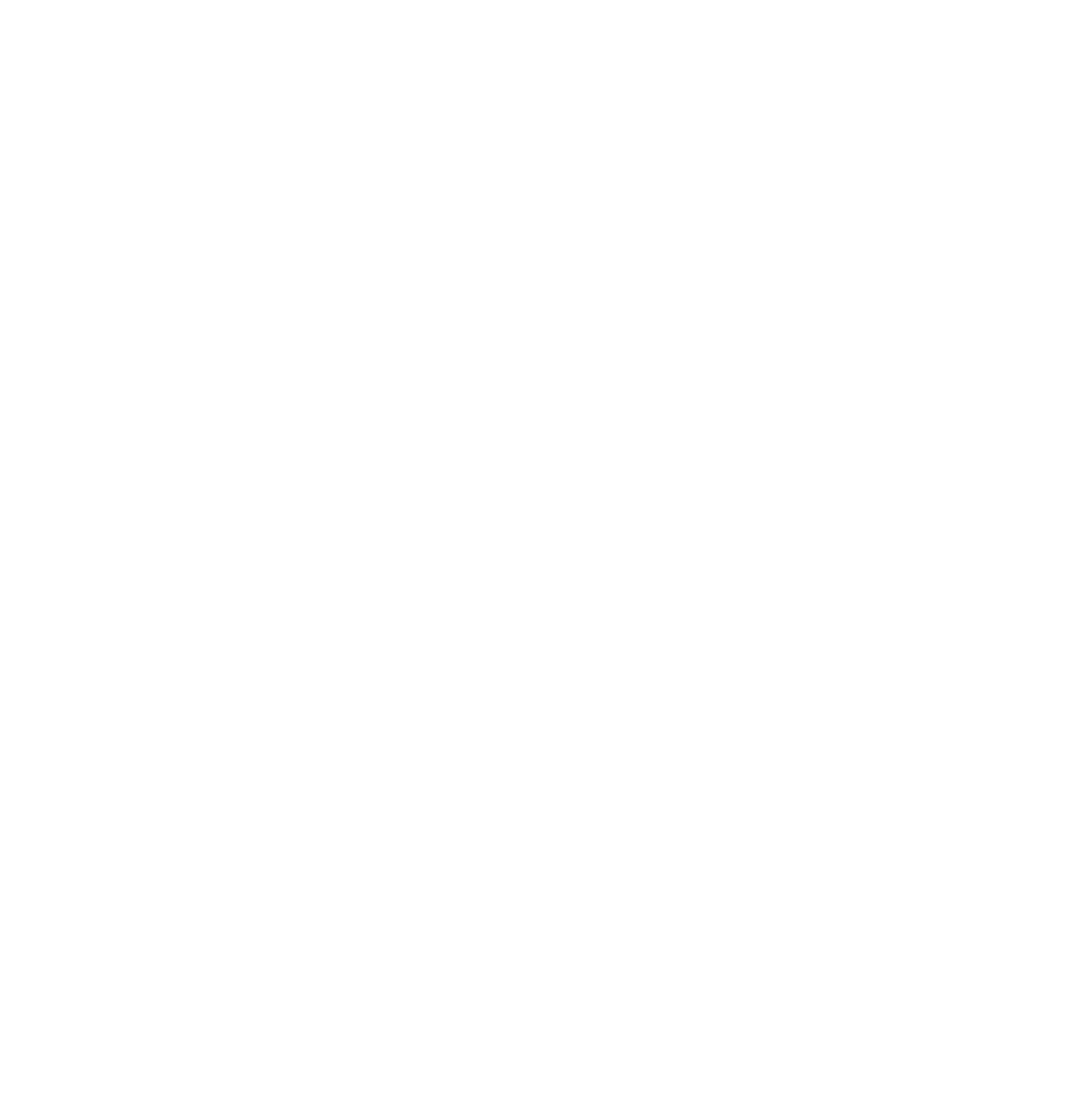
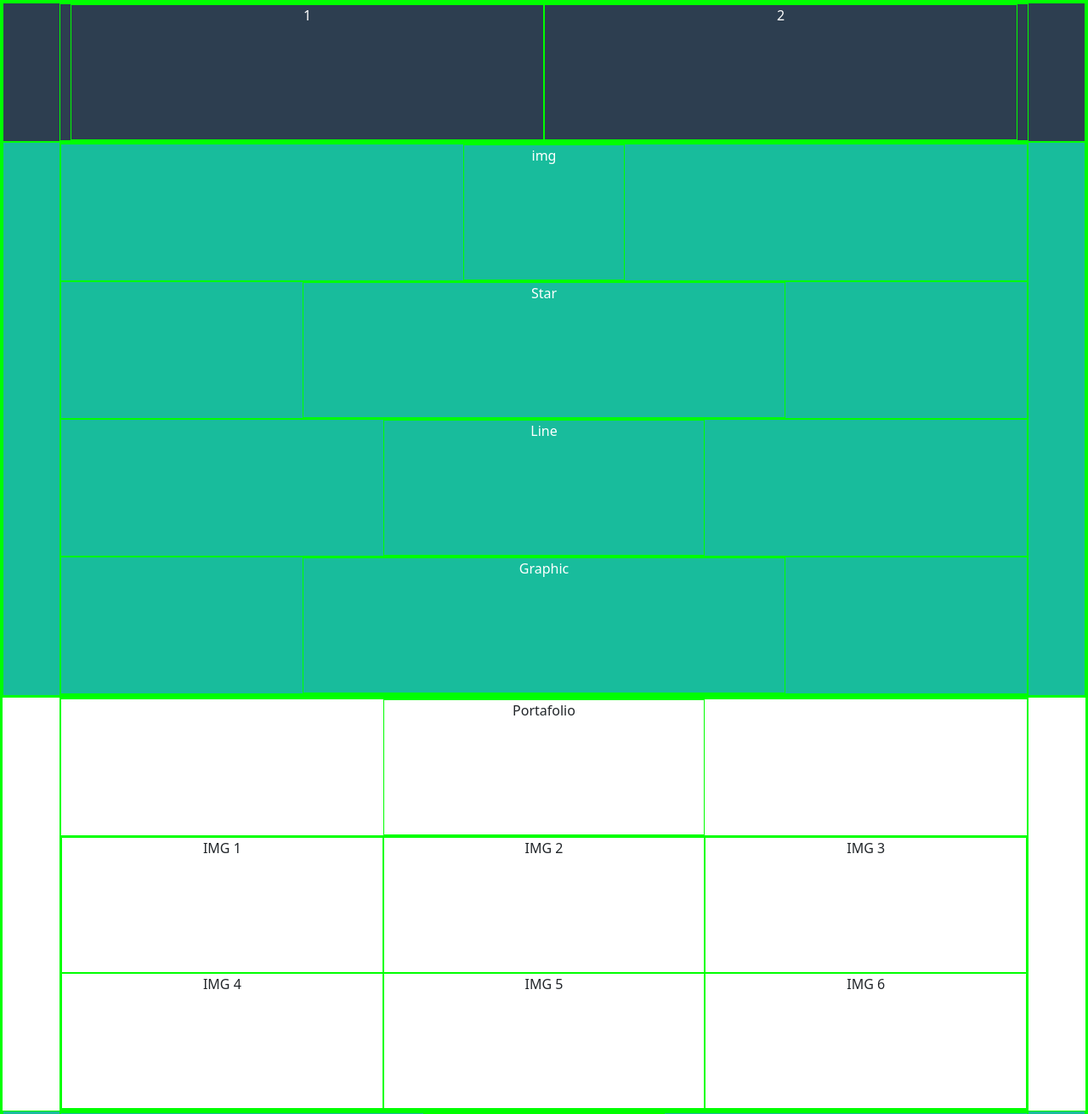
Before and after one commit to UmbertoSerino/html-css-bootstrap-freelancer, a plain HTML site: page index.html in a window 1280 px wide. Shown: the top 1311 px of the page at 85% size. Before the commit the page ends 800 px from the top, so only its background shows below. Drawn offline with nearby package versions, Linux system fonts and the light colour scheme.

Commit message:
created section header, jumbo and card

```diff
--- a/index.html
+++ b/index.html
@@ -5,17 +5,67 @@
     <meta name="viewport" content="width=device-width, initial-scale=1.0">
 
     <!-- Framework Bootstrap -->
-    <link href="https://cdn.jsdelivr.net/npm/bootstrap@5.0.2/dist/css/bootstrap.min.css" rel="stylesheet" integrity="sha384-EVSTQN3/azprG1Anm3QDgpJLIm9Nao0Yz1ztcQTwFspd3yD65VohhpuuCOmLASjC" crossorigin="anonymous">
+    <link href="https://cdn.jsdelivr.net/npm/bootstrap@5.3.2/dist/css/bootstrap.min.css" rel="stylesheet" integrity="sha384-T3c6CoIi6uLrA9TneNEoa7RxnatzjcDSCmG1MXxSR1GAsXEV/Dwwykc2MPK8M2HN" crossorigin="anonymous">
+
 
     <!-- File Style CSS -->
     <link rel="stylesheet" href="./style/style.css">
-    <title>Bootstrap v5.0</title>
+    <title>Bootstrap v5.3</title>
 </head>
 <body>
-    <main class="container">
-        <header class="row">
-            <div class="col-12"></div>
-        </header>
+    <header class="text-center">
+                         <!-- Header Black -->
+        <section class="bg-color-dark d-flex justify-content-center">
+            <div class="container row">
+                <div class="col-6">1</div>
+                <div class="col-6">2</div>
+            </div>
+        </section>
+                        <!-- Header Jumbo -->
+        <section id="jumbo" class="bg-color-green d-flex justify-content-center">
+            <div class="container">
+                <div class="row d-flex justify-content-center">
+                    <div class="col-6 col-md-3 col-lg-2">img</div>
+                </div>
+                <div class="row d-flex justify-content-center">
+                    <div class="col-8 col-md-6">Star</div>
+                </div>
+                <div class="row d-flex justify-content-center">
+                    <div class="col-6 col-md-4">Line</div>
+                </div>
+                <div class="row d-flex justify-content-center">
+                    <div class="col-10 col-md-6">Graphic</div>
+                </div>
+            </div>
+        </section>
+    </header>
+                            <!-- MAIN WHITE -->
+    <main class="text-center">
+        <section class="container">
+            <div class="row d-flex justify-content-center">
+                <div class="col-4">Portafolio</div>
+            </div>
+                            <!-- MAIN CARD -->
+            <div class="cards row d-flex justify-content-center">
+                <div class="col-12 col-md-6 col-xl-4">IMG 1</div>
+                <div class="col-12 col-md-6 col-xl-4">IMG 2</div>
+                <div class="col-12 col-md-6 col-xl-4">IMG 3</div>
+                <div class="col-12 col-md-6 col-xl-4">IMG 4</div>
+                <div class="col-12 col-md-6 col-xl-4">IMG 5</div>
+                <div class="col-12 col-md-6 col-xl-4">IMG 6</div>
+            </div>
+        </section>
+                            <!-- MAIN ABOUT GREEN -->
+        <section class="about bg-color-green d-flex justify-content-center">
+            <div class="container">
+                <div class="row d-flex justify-content-center">
+                    <div class="col-3">ABOUT</div>
+                <div class="row d-flex justify-content-center">
+                    <div class="col-4">Line</div>
+                </div>
+            </div>
+
+        </section>
     </main>
 </body>
 </html>
--- a/style/style.css
+++ b/style/style.css
@@ -0,0 +1,21 @@
+*{
+    border: .1rem solid lime;
+}
+/* COLOR */
+
+.bg-color-dark{
+    background-color: #2D3E50;
+}
+
+.bg-color-green{
+   background-color:#18BC9C;
+}
+
+[class*=col-]{
+    height: 10rem;
+}
+
+/* HEADER */
+header{
+    color: white;
+}
```
